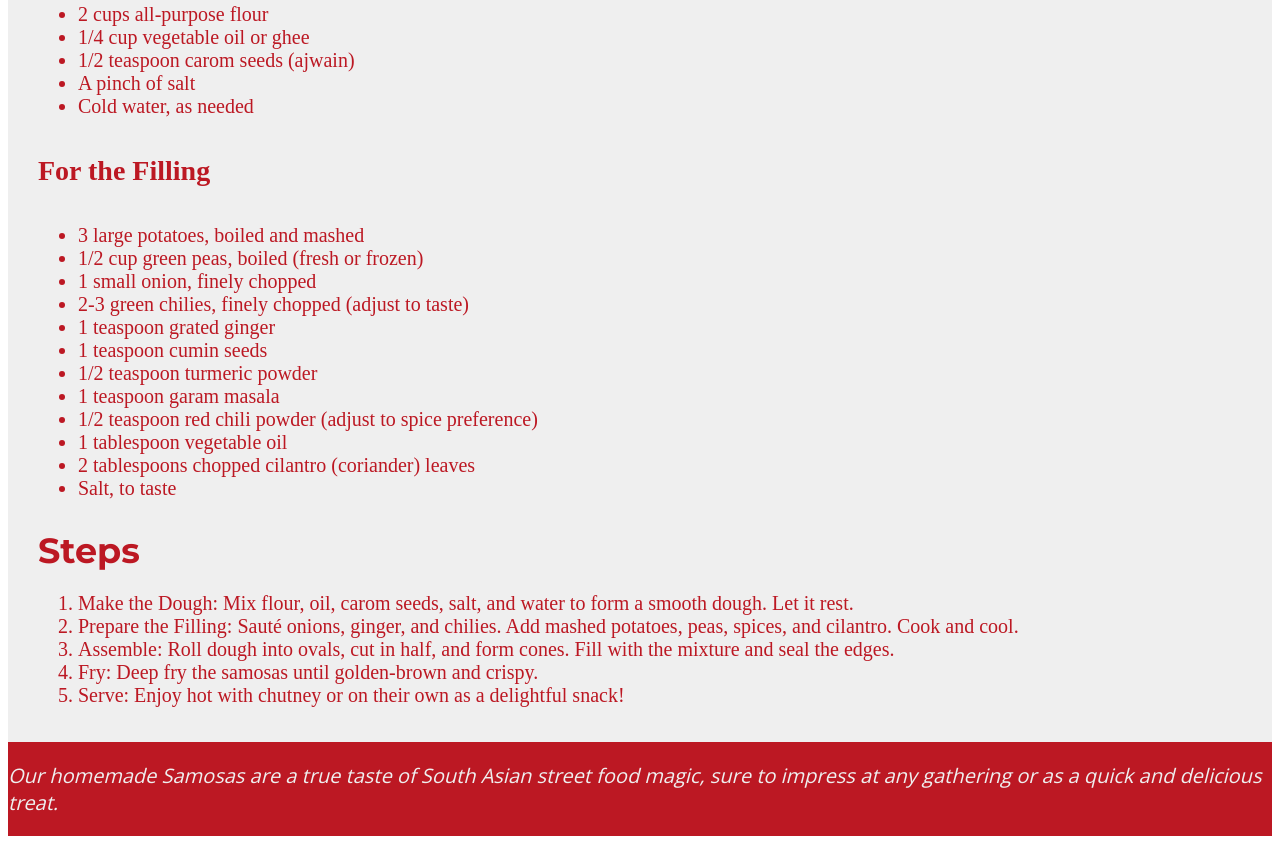
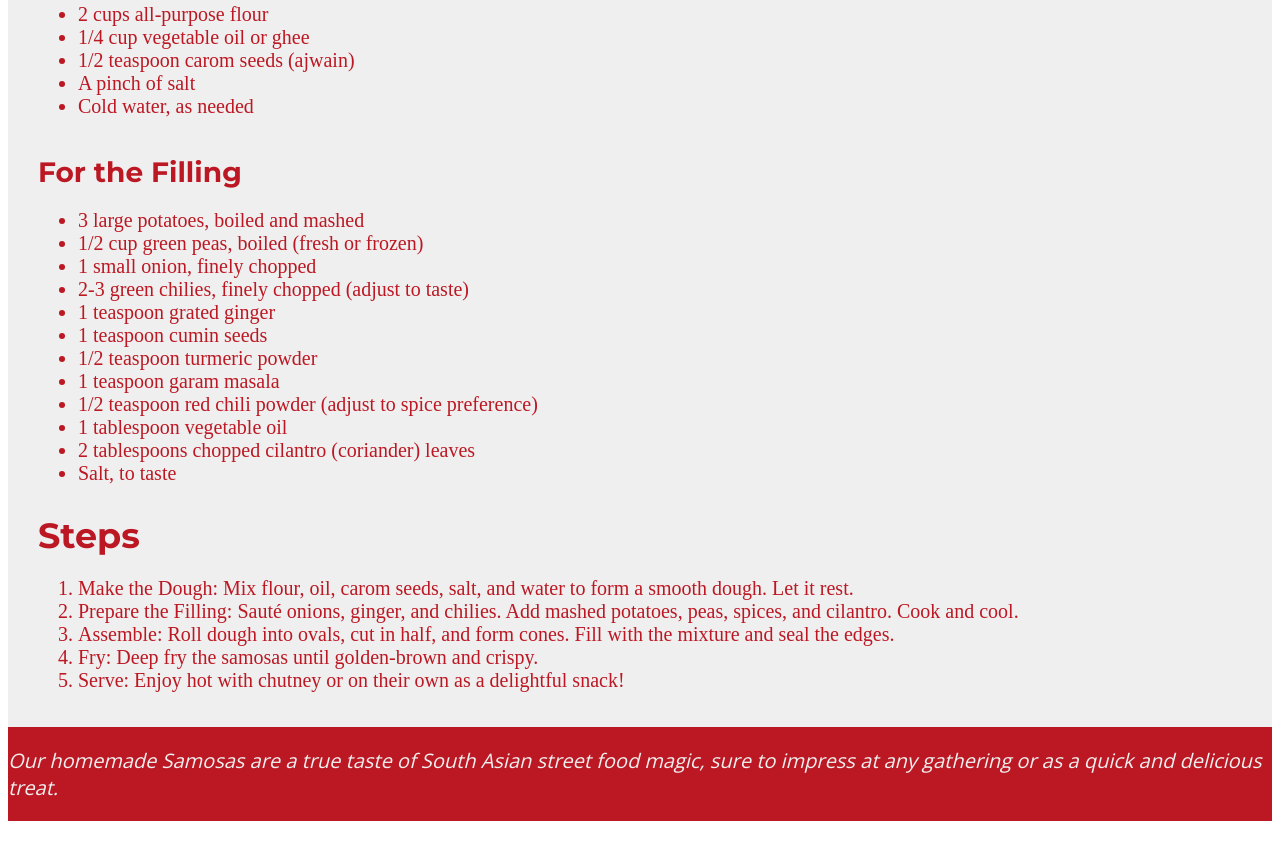
Before and after one commit to ismailsilat7/odin-recipes, a plain HTML site: page recipes/samosa.html in a window 1280 px wide. Shown: the part 1941-2785 px from the top of the page. Drawn offline with nearby package versions, Linux system fonts and the light colour scheme.

Commit message:
Fix typo in class of heading

```diff
--- a/recipes/samosa.html
+++ b/recipes/samosa.html
@@ -32,7 +32,7 @@
       <li>A pinch of salt</li>
       <li>Cold water, as needed</li>
     </ul>
-    <h4 class="sub-heading" id="sub-heading">For the Filling</h4>
+    <h4 class="heading" id="sub-heading">For the Filling</h4>
     <ul>
       <li>3 large potatoes, boiled and mashed</li>
       <li>1/2 cup green peas, boiled (fresh or frozen)
```
